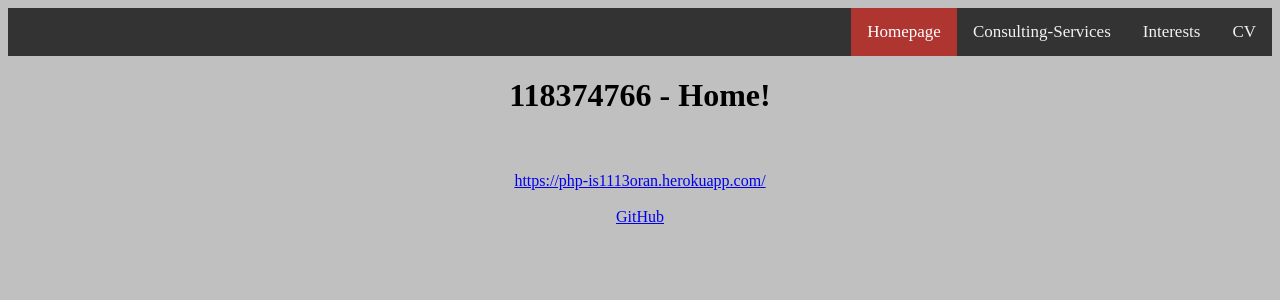
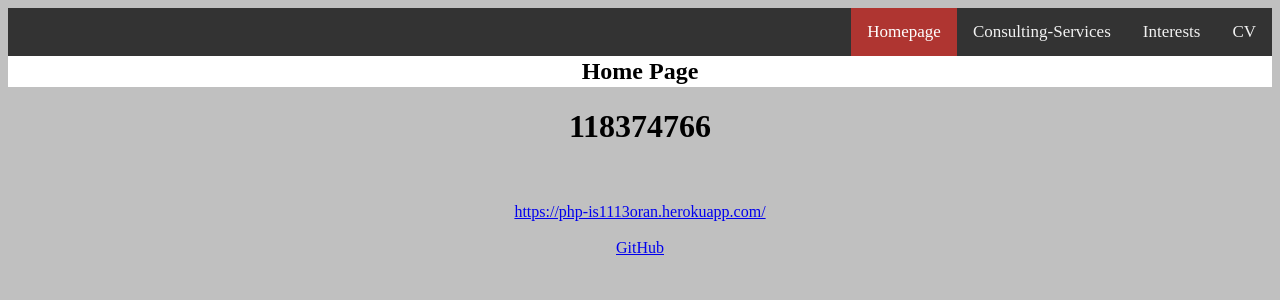
Before and after one commit to OK118374766/IS1113ORAN, a PHP site: page / in a window 1280 px wide. Shown: the top 300 px of the page. Run offline with PHP 8.4, Linux system fonts and the light colour scheme.

Commit message:
commit 27

```diff
--- a/StrategicConsultingServices.html
+++ b/StrategicConsultingServices.html
@@ -16,7 +16,7 @@
             <a href="cv.html">CV</a>
             <a href="interests.html">Interests</a>
             <a class="active" href="StrategicConsultingServices.html">Consulting-Services</a>
-            <a id="services" href="Ebus1.php">Services</a>
+            <a id="services" href="Ebus1.php">Acquire Services</a>
             <a href="index.php">Homepage</a>
           </div>
 
--- a/index.css
+++ b/index.css
@@ -37,3 +37,11 @@ body {
   background-color: #af3531;
   color: white;
 }
+
+/* Styles the page header by changing the background colour to white and centering the text */
+#HomeHead  {
+  background-color: #FFFFFF;
+  text-align: center;
+  padding: 2px;
+  margin: 0;
+}
--- a/index.php
+++ b/index.php
@@ -21,9 +21,11 @@ and open the template in the editor.
   <a class="active" href="index.php">Homepage</a>
 </div>
 
+         <h2 id="HomeHead" class="mb-5" style="color: #000;">Home Page</h2>
+
 
         <div id="Content">
-            <h1>118374766 - Home!</h1>
+            <h1>118374766</h1>
 
             <br /><br />
              <a href="https://php-is1113oran.herokuapp.com/">https://php-is1113oran.herokuapp.com/</a>
--- a/interests.html
+++ b/interests.html
@@ -409,7 +409,7 @@ and open the template in the editor.
   <a href="index.php">Homepage</a>
 </div>
 
-         <h2 id="InterestsHead" class="mb-5" style="color: #000;">Interests</h2>
+        <h2 id="InterestsHead" class="mb-5" style="color: #000;"><b>Interests</b></h2>
 
 
 
```
